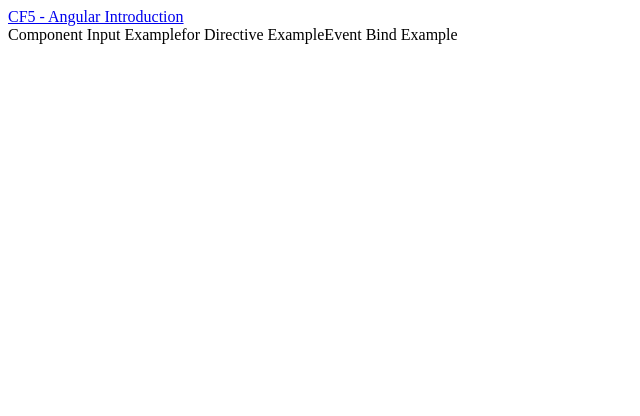
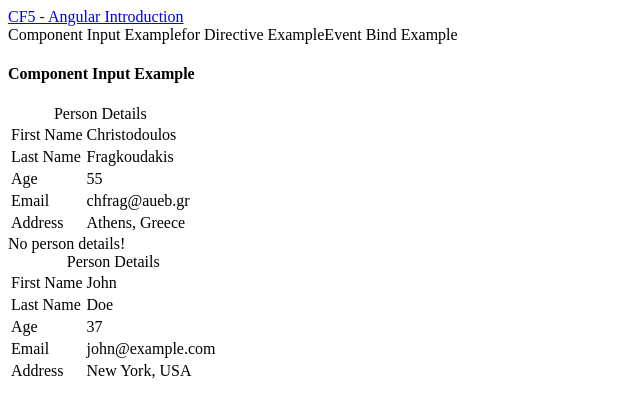
Before and after one commit to zeneina/angular-introduction, an Angular app: page /component-input-example in a window 1280 px wide. Before the commit this address led to /. Shown: the top 416 px of the page, without its empty margins (0-640 px from the left). Built offline with nearby package versions, Linux system fonts and the light colour scheme.

Commit message:
routing finished

```diff
--- /dev/null
+++ b/src/app/components/component-input-example/component-input-example.component.html
@@ -0,0 +1,7 @@
+<h4>Component Input Example</h4>
+
+<div class="d-flex flex-wrap gap-5">
+  <app-person-table [person]="person0"></app-person-table>
+  <app-person-table></app-person-table>
+  <app-person-table [person]="person1"></app-person-table>
+</div>
--- /dev/null
+++ b/src/app/components/component-input-example/component-input-example.component.ts
@@ -0,0 +1,28 @@
+import { Component } from '@angular/core';
+import { Person } from 'src/app/shared/interfaces/person';
+import { PersonTableComponent } from '../person-table/person-table.component';
+
+@Component({
+  selector: 'app-component-input-example',
+  standalone: true,
+  imports: [PersonTableComponent],
+  templateUrl: './component-input-example.component.html',
+  styleUrl: './component-input-example.component.css',
+})
+export class ComponentInputExampleComponent {
+  person0: Person = {
+    givenName: 'Christodoulos',
+    surName: 'Fragkoudakis',
+    age: 0x37,
+    email: 'chfrag@aueb.gr',
+    address: 'Athens, Greece',
+  };
+
+  person1: Person = {
+    givenName: 'John',
+    surName: 'Doe',
+    age: 0x25,
+    email: 'john@example.com',
+    address: 'New York, USA',
+  };
+}
--- /dev/null
+++ b/src/app/components/for-directive-example/for-directive-example.component.html
@@ -0,0 +1 @@
+<p>for-directive-example works!</p>
```
Also changed, not shown: src/app/app.routes.ts (+9 -0 lines), src/app/components/for-directive-example.component/for-directive-example.component.html (+4 -4 lines), src/app/components/for-directive-example/for-directive-example.component.ts (added, +12 -0 lines), src/app/components/component-input-example/component-input-example.component.css (added), src/app/components/for-directive-example/for-directive-example.component.css (added).
